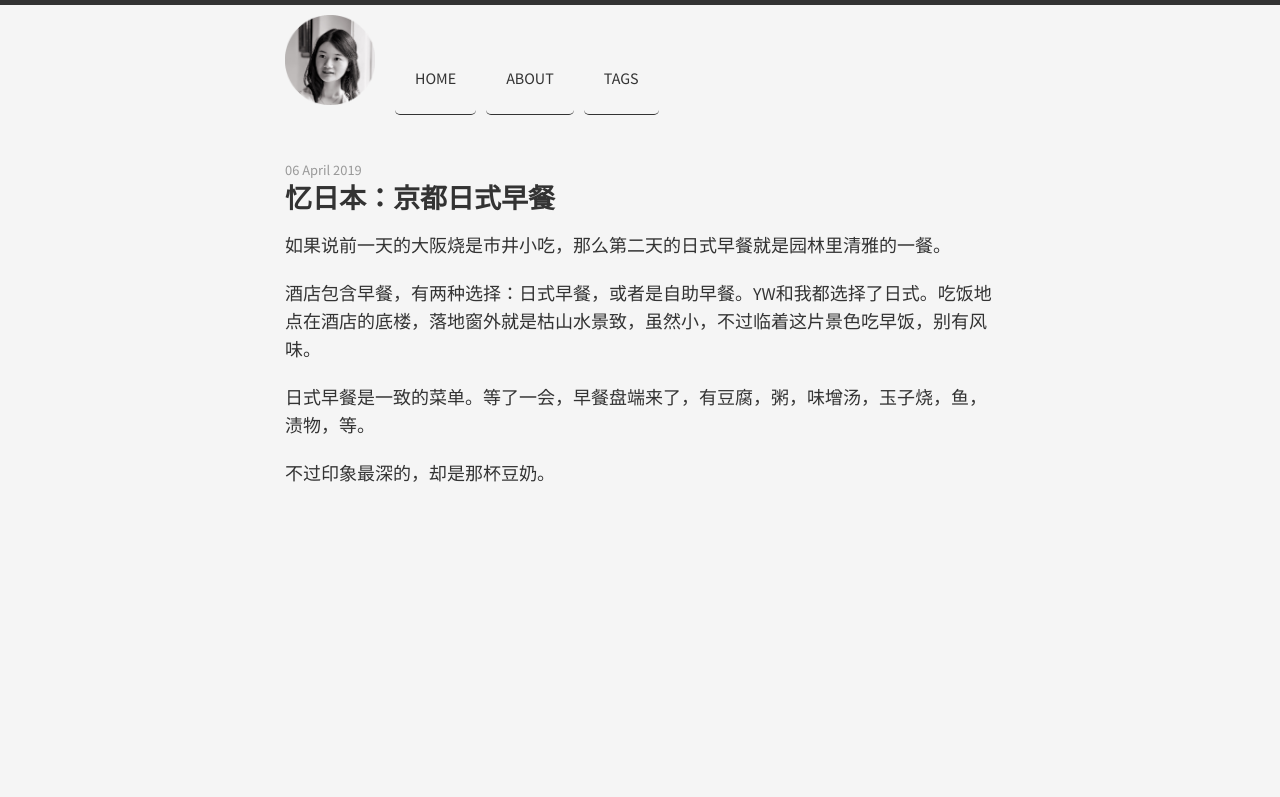
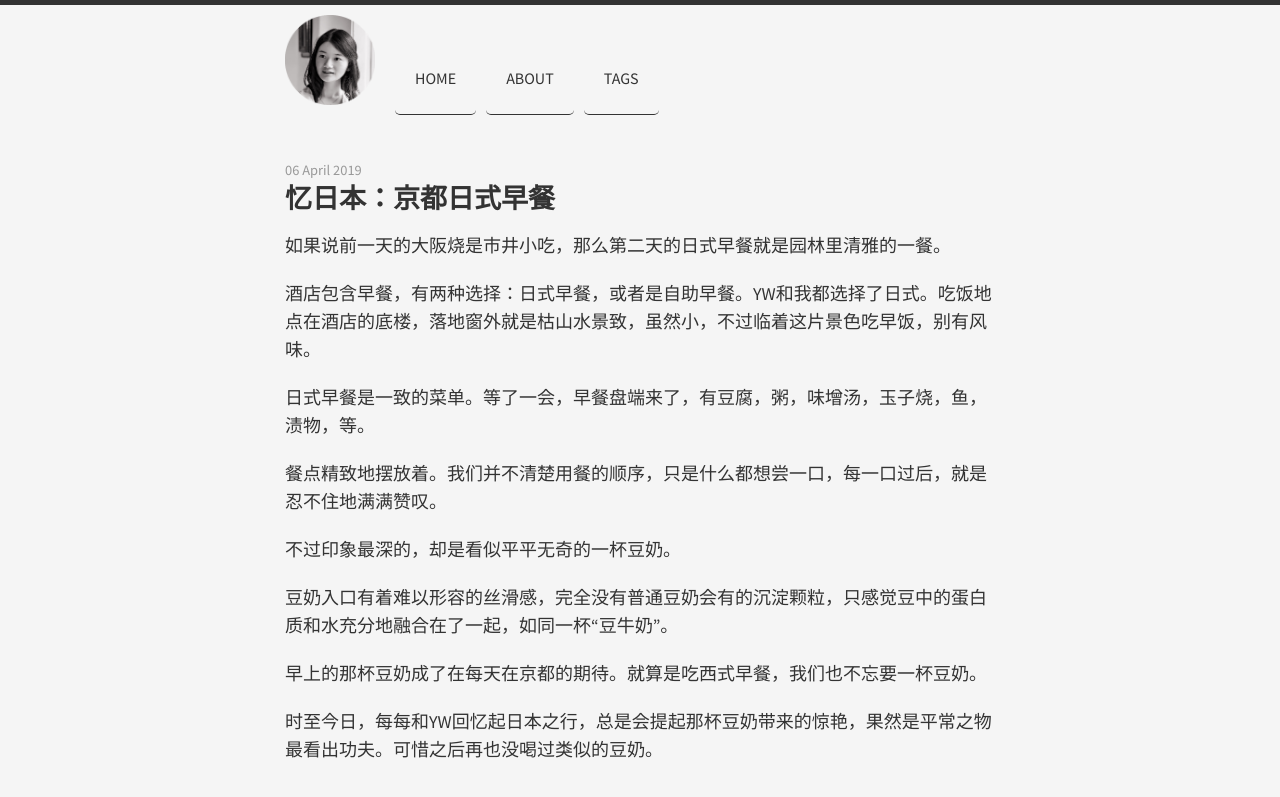
Before and after one commit to summerflutter/summerflutter.github.io, a Jekyll site: the page built from _posts/2019-04-06-JapanKyotoBreakfast.md, in a window 1280 px wide. Shown: the top 797 px of the page. Built offline with Jekyll 4.4.1, drawn with Linux system fonts in a browser that asks for light colours.

Commit message:
AddJapanTour
add additional contents for Dounai in Kyoto.

```diff
--- a/_posts/2019-04-06-JapanKyotoBreakfast.md
+++ b/_posts/2019-04-06-JapanKyotoBreakfast.md
@@ -16,4 +16,12 @@ comments: true
 
 日式早餐是一致的菜单。等了一会，早餐盘端来了，有豆腐，粥，味增汤，玉子烧，鱼，渍物，等。
 
-不过印象最深的，却是那杯豆奶。
+餐点精致地摆放着。我们并不清楚用餐的顺序，只是什么都想尝一口，每一口过后，就是忍不住地满满赞叹。
+
+不过印象最深的，却是看似平平无奇的一杯豆奶。
+
+豆奶入口有着难以形容的丝滑感，完全没有普通豆奶会有的沉淀颗粒，只感觉豆中的蛋白质和水充分地融合在了一起，如同一杯“豆牛奶”。
+
+早上的那杯豆奶成了在每天在京都的期待。就算是吃西式早餐，我们也不忘要一杯豆奶。
+
+时至今日，每每和YW回忆起日本之行，总是会提起那杯豆奶带来的惊艳，果然是平常之物最看出功夫。可惜之后再也没喝过类似的豆奶。
```
Also changed, not shown: 1 other file.
